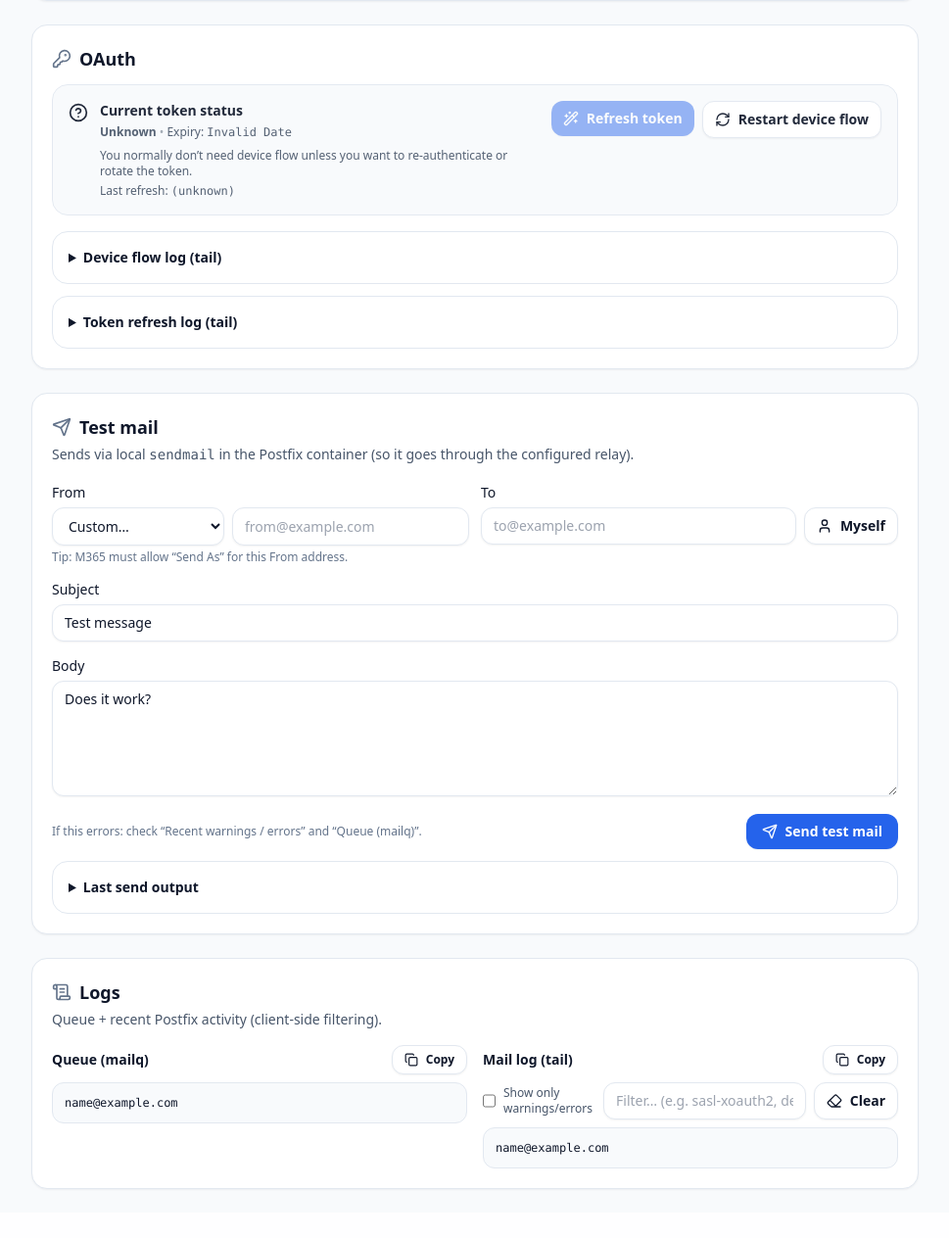
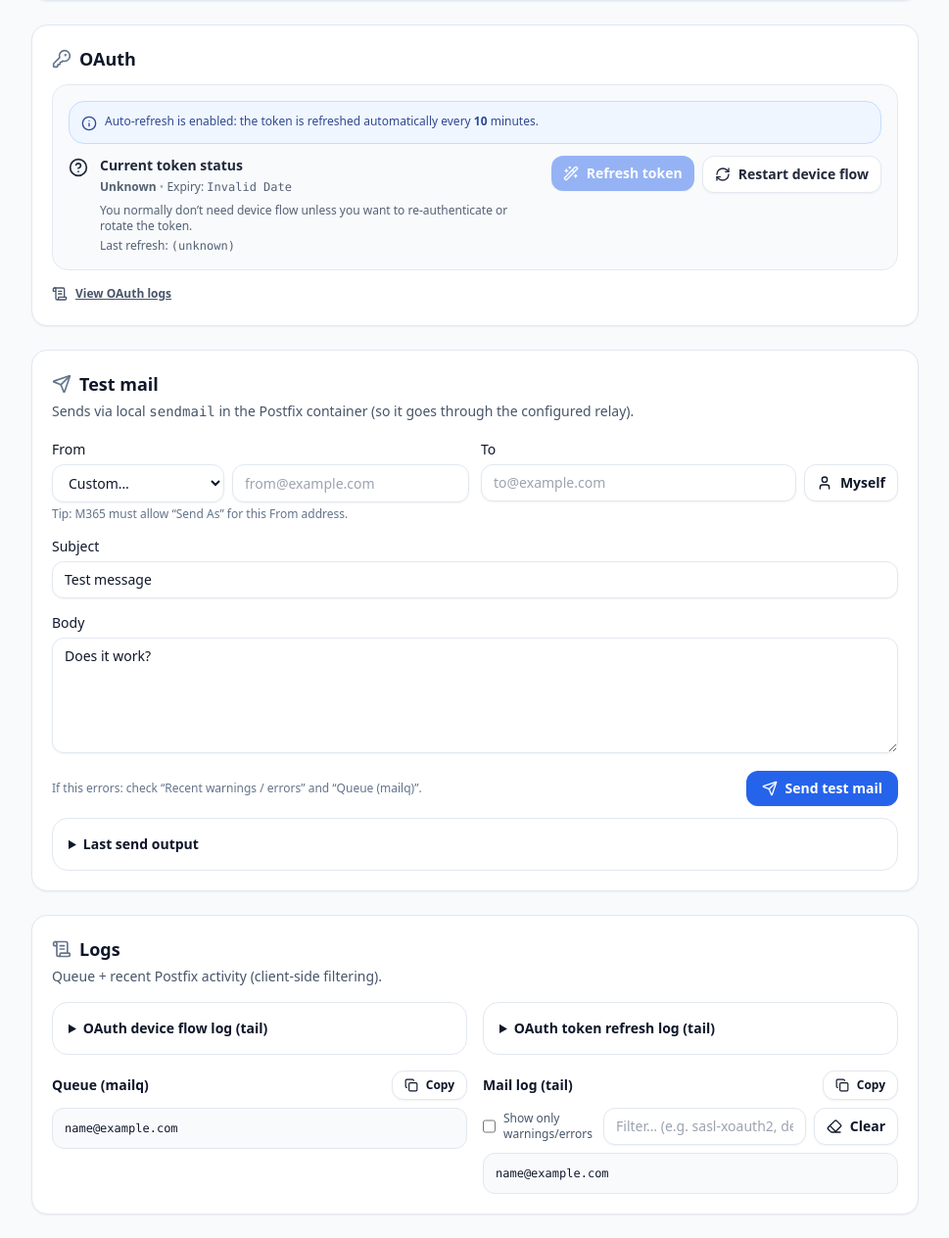
Before and after one commit to LickABrick/simple-m365-relay, a Python web app: template app/templates/index.html in a window 1280 px wide. Shown: the part 1633-2897 px from the top of the page at 98% size, without its empty margins (310-1279 px from the left). Before the commit the page ends 2848 px from the top, so only its background shows below. Run offline with Jinja, Linux system fonts and the light colour scheme; the template is opened without the code that fills it: most values are stand-ins (such as "Sample title", 1, 10 or a date in 2020); some libraries are stand-ins or nearby versions.

Commit message:
ui: move oauth logs into Logs section + add auto-refresh info box

```diff
--- a/app/templates/index.html
+++ b/app/templates/index.html
@@ -369,10 +369,6 @@
           ml.setAttribute('data-fulljson', JSON.stringify(j.mail_log || ''));
           applyLogFilter();
         }
-
-        // token refresh log (tail)
-        const tr = document.getElementById('tokenRefreshLogPre');
-        if (tr && typeof j.token_refresh_log !== 'undefined') tr.textContent = j.token_refresh_log || '';
 
         // last refresh indicator
         const lr = document.getElementById('oauthLastRefresh');
@@ -1302,6 +1298,16 @@
           </div>
 
           <div class="mt-3 rounded-2xl border border-slate-200 bg-slate-50 p-4 text-sm text-slate-700 dark:border-slate-800 dark:bg-slate-950 dark:text-slate-200">
+            {% if env.AUTO_TOKEN_REFRESH_MINUTES and env.AUTO_TOKEN_REFRESH_MINUTES != '0' %}
+            <div class="mb-3 rounded-2xl border border-blue-200 bg-blue-50 p-3 text-xs text-blue-900 dark:border-blue-900/40 dark:bg-blue-950/40 dark:text-blue-200">
+              <div class="flex items-start gap-2">
+                <i data-lucide="info" class="mt-0.5 h-4 w-4"></i>
+                <div>
+                  Auto-refresh is enabled: the token is refreshed automatically every <span class="font-semibold">{{ env.AUTO_TOKEN_REFRESH_MINUTES }}</span> minutes.
+                </div>
+              </div>
+            </div>
+            {% endif %}
             <div class="flex items-start gap-3">
               <div class="mt-0.5" id="oauthStatusIcon">
                 <i data-lucide="badge-check" class="h-5 w-5"></i>
@@ -1361,15 +1367,12 @@
             </div>
           </div>
 
-          <details class="mt-4 rounded-2xl border border-slate-200 bg-white p-4 dark:border-slate-800 dark:bg-slate-950">
-            <summary class="cursor-pointer text-sm font-semibold">Device flow log (tail)</summary>
-            <pre class="mono mt-3 max-h-72 overflow-auto rounded-xl border border-slate-200 bg-slate-50 p-3 text-xs dark:border-slate-800 dark:bg-slate-900/40">{{ device_flow_log }}</pre>
-          </details>
-
-          <details class="mt-3 rounded-2xl border border-slate-200 bg-white p-4 dark:border-slate-800 dark:bg-slate-950">
-            <summary class="cursor-pointer text-sm font-semibold">Token refresh log (tail)</summary>
-            <pre id="tokenRefreshLogPre" class="mono mt-3 max-h-72 overflow-auto rounded-xl border border-slate-200 bg-slate-50 p-3 text-xs dark:border-slate-800 dark:bg-slate-900/40">{{ token_refresh_log or '' }}</pre>
-          </details>
+          <div class="mt-4 text-xs text-slate-600 dark:text-slate-300">
+            <a href="#logs" data-nav class="inline-flex items-center gap-2 font-semibold underline">
+              <i data-lucide="scroll-text" class="h-4 w-4"></i>
+              View OAuth logs
+            </a>
+          </div>
         </div>
 
         <!-- TEST MAIL -->
@@ -1438,6 +1441,17 @@
           <p class="mt-1 text-sm text-slate-600 dark:text-slate-300">Queue + recent Postfix activity (client-side filtering).</p>
 
           <div class="mt-4 grid grid-cols-1 gap-4 lg:grid-cols-2">
+            <details class="rounded-2xl border border-slate-200 bg-white p-4 dark:border-slate-800 dark:bg-slate-950">
+              <summary class="cursor-pointer text-sm font-semibold">OAuth device flow log (tail)</summary>
+              <pre class="mono mt-3 max-h-72 overflow-auto rounded-xl border border-slate-200 bg-slate-50 p-3 text-xs dark:border-slate-800 dark:bg-slate-900/40">{{ device_flow_log }}</pre>
+            </details>
+            <details class="rounded-2xl border border-slate-200 bg-white p-4 dark:border-slate-800 dark:bg-slate-950">
+              <summary class="cursor-pointer text-sm font-semibold">OAuth token refresh log (tail)</summary>
+              <pre id="tokenRefreshLogPre" class="mono mt-3 max-h-72 overflow-auto rounded-xl border border-slate-200 bg-slate-50 p-3 text-xs dark:border-slate-800 dark:bg-slate-900/40">{{ token_refresh_log or '' }}</pre>
+            </details>
+          </div>
+
+          <div class="mt-4 grid grid-cols-1 gap-4 lg:grid-cols-2">
             <div>
               <div class="flex items-center justify-between">
                 <div class="text-sm font-semibold">Queue (mailq)</div>
```
